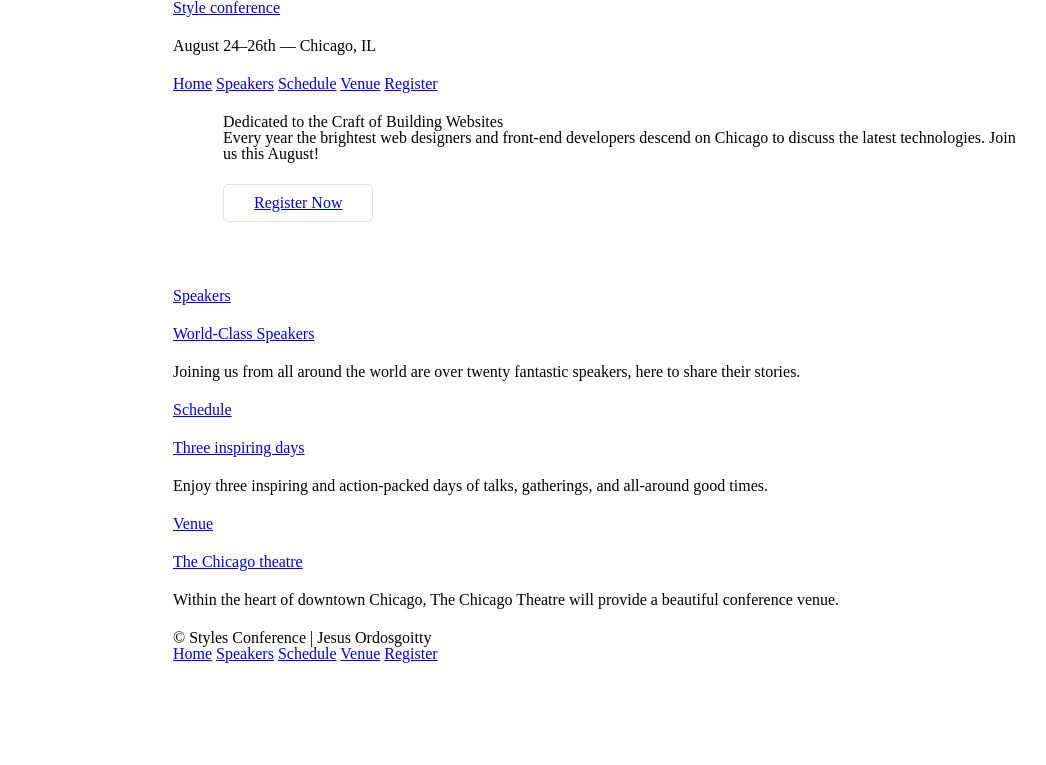
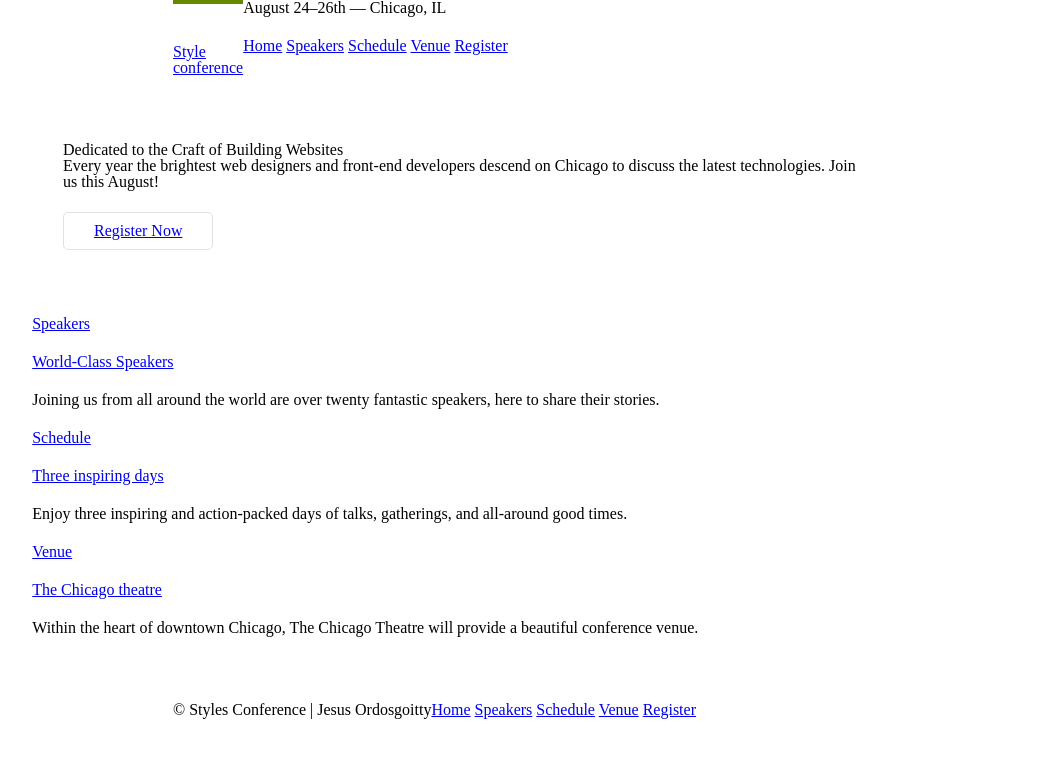
Before and after one commit to jesuodz/fcc-frontend-projects, a plain HTML site: page style-conference/index.html in a window 1280 px wide. Shown: the whole page, without its empty margins (17-1063 px from the left). Drawn offline with Linux system fonts and the light colour scheme.

Commit message:
Add styles to footer and sections

```diff
--- a/style-conference/index.html
+++ b/style-conference/index.html
@@ -6,9 +6,9 @@
         <link rel="stylesheet" href="main.css">
     </head>
     <body>
-        <header class="container">
-            <h1>
-                <a href="index.html">Style conference</a>
+        <header class="container group">
+            <h1 class="logo">
+                <a href="index.html">Style <br> conference</a>
             </h1>
             <h3>August 24&ndash;26th &mdash; Chicago, IL</h3>
             <nav>
@@ -31,15 +31,15 @@
                     <h3>World-Class Speakers</h3>
                 </a>
                 <p>Joining us from all around the world are over twenty fantastic speakers, here to share their stories.</p>
-            </section>
-            <section class="container">
+            </section><!--
+            --><section class="container">
                 <a href="schedule.html">
                     <h5>Schedule</h5>
                     <h3>Three inspiring days</h3>
                 </a>
                 <p>Enjoy three inspiring and action-packed days of talks, gatherings, and all-around good times.</p>
-            </section>
-            <section class="container">
+            </section><!--
+            --><section class="container">
                 <a href="venue.html">
                     <h5>Venue</h5>
                     <h3>The Chicago theatre</h3>
@@ -47,7 +47,7 @@
                 <p>Within the heart of downtown Chicago, The Chicago Theatre will provide a beautiful conference venue.</p>
             </section>
         </section>
-        <footer class="container">
+        <footer class="primary-footer container group">
             <small>&copy; Styles Conference | Jesus Ordosgoitty </small>
             <nav>
                 <a href="index.html">Home</a>
--- a/style-conference/main.css
+++ b/style-conference/main.css
@@ -53,9 +53,9 @@ table {
 }
 
 /*
-    ========
+    ==========
     Grid
-    ========
+    ==========
 */
 
 *,
@@ -91,3 +91,57 @@ h1, h3, h4, h5, p {
 .hero {
     padding: 22px 80px 66px 80px;
 }
+
+/*
+    ==========
+    Clearfix
+    ==========
+*/
+
+.group::before,
+.group::after {
+    content: "";
+    display: table;
+}
+
+.group::after {
+    clear: both;
+}
+
+.group {
+    clear: both;
+    *zoom: 1;
+}
+
+/*
+    ==========
+    Primary header
+    ==========
+*/
+
+.logo {
+    border-top: 4px solid #648800;
+    padding: 40px 0 22px 0;
+    float: left;
+}
+
+/*
+    ==========
+    Primary footer
+    ==========
+*/
+
+.primary-footer small {
+    float: left;
+}
+
+.primary-footer {
+    padding-top: 44px;
+    padding-bottom: 44px;
+}
+
+section {
+    display: inline-block;
+    margin: 0 1.5%;
+    width: 30%;
+}
```
